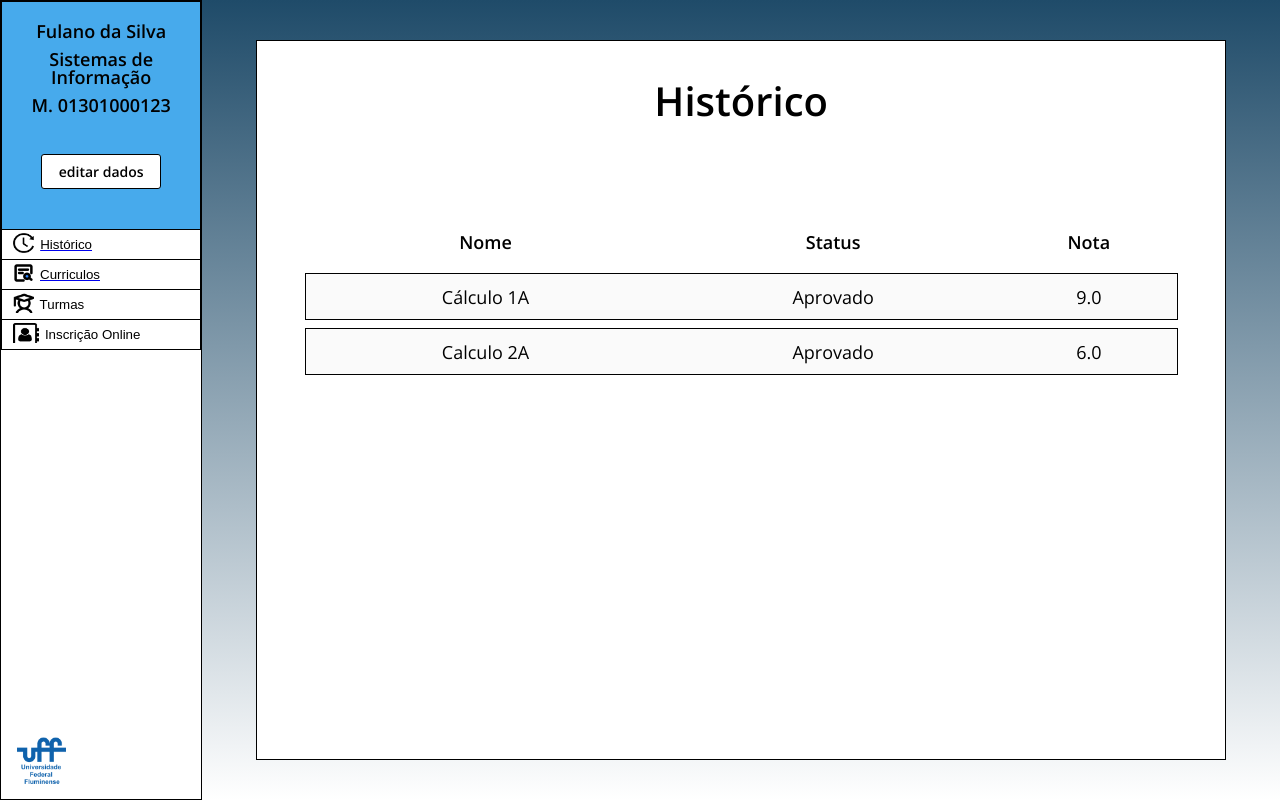
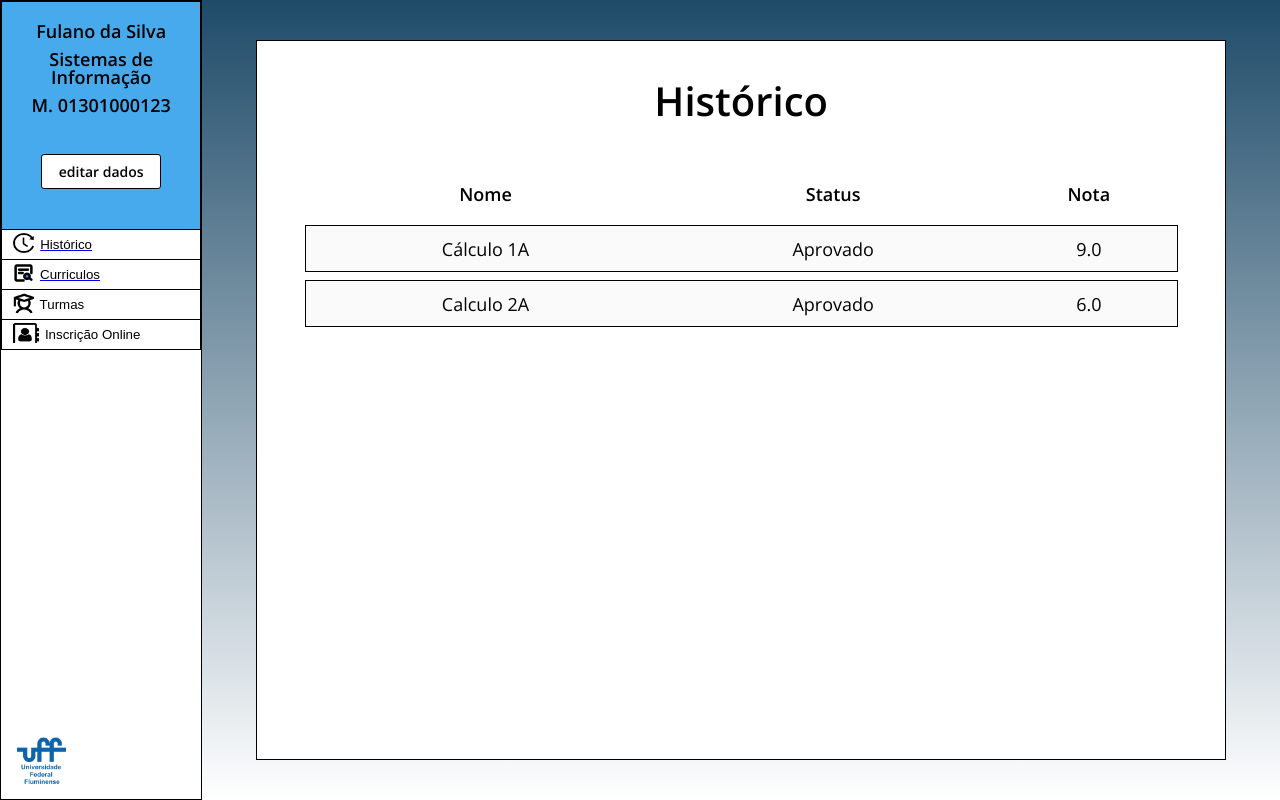
Before and after one commit to gustavo-ferreira03/projeto-iduff-front, a React (Create React App) app: page /History in a window 1280 px wide. Built offline with nearby package versions, Linux system fonts and the light colour scheme; a web font is replaced by a local one.

Commit message:
Simplificada a estrutura do componente Card

```diff
--- a/src/components/Card/Card.jsx
+++ b/src/components/Card/Card.jsx
@@ -1,9 +1,14 @@
 import classes from "./Card.module.css"
 
-export function Card ({children}){
+export function Card ({title, children}){
     return(
     <div className={classes.container}>
-        <div className={classes.white_box}>{children}</div>
+        <div className={classes.white_box}>
+            <h1 className={classes.v_C}>{title}</h1>
+            <section className={classes.List}>
+                {children}
+            </section>
+        </div>
     </div>
     )
 }
--- a/src/components/Card/Card.module.css
+++ b/src/components/Card/Card.module.css
@@ -12,3 +12,24 @@
     border: 1px solid black;
     overflow-y: auto;
 }
+
+.List {
+    display: flex;
+    flex-direction: column;
+    justify-content: center;
+    padding: 5%;
+    padding-top: 0;
+}
+
+.List table {
+    width: 100%;
+}
+
+.v_C{
+    font-family: 'Open Sans', sans-serif;
+    font-weight: 600;
+    font-size: 2.5rem;
+    display: flex;
+    justify-content: center;
+    margin: 40px;
+}
--- a/src/components/History/History.jsx
+++ b/src/components/History/History.jsx
@@ -1,5 +1,4 @@
 import classes from './History.module.css';
-import {Title} from '../Title/Title';
 import {Card} from '../Card/Card';
 import Table from '../Table/Table';
 
@@ -20,11 +19,8 @@ const data = [
 
 export function History(){
     return(
-        <Card>
-            <Title>Histórico</Title>
-            <section className={classes.List}>
-                <Table columns={columns} data={data}/>
-            </section>
+        <Card title="Histórico">
+            <Table columns={columns} data={data}/>
         </Card>
     )
 }
--- a/src/components/History/History.module.css
+++ b/src/components/History/History.module.css
@@ -2,7 +2,6 @@
     display: flex;
     flex-direction: column;
     justify-content: center;
-    padding: 5%;
 }
 
 .List table {
--- a/src/components/Title/Title.jsx
+++ /dev/null
@@ -1,7 +0,0 @@
-import classes from "./Title.module.css";
-
-export function Title ({children}){
-    return(
-        <h1 className={classes.v_C}>{children}</h1>
-    )
-}
--- a/src/components/Title/Title.module.css
+++ /dev/null
@@ -1,8 +0,0 @@
-.v_C{
-    font-family: 'Open Sans', sans-serif;
-    font-weight: 600;
-    font-size: 2.5rem;
-    display: flex;
-    justify-content: center;
-    margin: 40px;
-}
--- a/src/components/ViewResume/ViewResume.jsx
+++ b/src/components/ViewResume/ViewResume.jsx
@@ -3,7 +3,6 @@ import Table from '../Table/Table';
 import { Card } from '../Card/Card';
 import Button from '../Button/Button';
 import {DropDown} from '../DropDown/DropDown';
-import {Title} from '../Title/Title';
 
 
 // Precisa colocar as colunas da tabela
@@ -31,9 +30,7 @@ const courses = [
 
 export function ViewResume (){
     return(
-        <Card>
-            <Title>Visualizar currículos</Title>
-            <section className={classes.List}>
+        <Card title="Visualizar currículos">
             <div className={classes.VizuAqui}>
                 <p>Vizualize aqui o currículo de qualquer um dos cursos da UFF.</p>
                 <div className={classes.CurDrop}>
@@ -43,7 +40,6 @@ export function ViewResume (){
             <div className={classes.Table}>
                 <Table columns={columns} data={data}/>
             </div>
-            </section>
         </Card>
     )
 }
--- a/src/components/ViewResume/ViewResume.module.css
+++ b/src/components/ViewResume/ViewResume.module.css
@@ -13,7 +13,6 @@
 }
 
 .VizuAqui{
-    margin-left: 5%;
     font-family: 'Open Sans', sans-serif;
     font-weight: 400;
     font-size: 18px;
```
Lines whose indentation alone changed are shown as unchanged.
